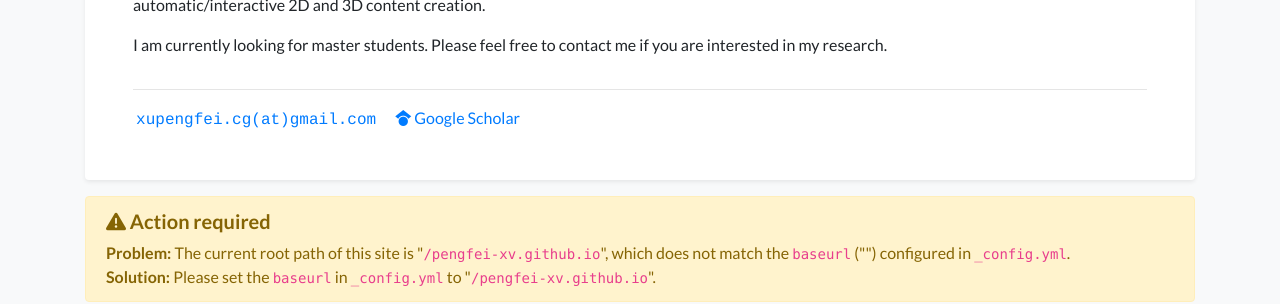
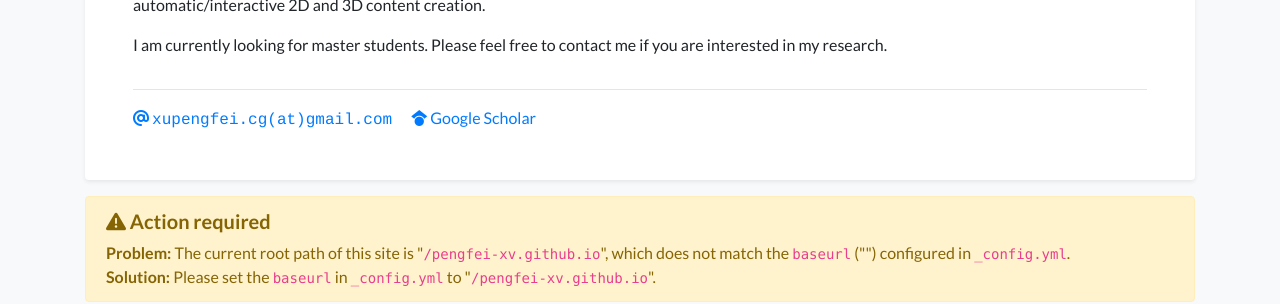
Before and after one commit to pengfei-xv/pengfei-xv.github.io, a Jekyll site: the page built from index.html, in a window 1280 px wide. Shown: the part 375-679 px from the top of the page. Built offline with Jekyll 4.4.1, drawn with Linux system fonts in a browser that asks for light colours; a style sheet for code colours, icons or effects is not loaded.

Commit message:
Update profile_card.html

```diff
--- a/_includes/widgets/profile_card.html
+++ b/_includes/widgets/profile_card.html
@@ -44,7 +44,7 @@
                 <div class="row">
                     <div class="col">
                         <a class="pr-3 no-break" href="mailto:{{ site.data.profile.email | encode_email }}">
-                            <i class="fas fa-envelope-o"></i> <span class="email-text">{{ site.data.profile.email | replace: "@", "(at)" }}</span>
+                            <i class="fa fa-at"></i> <span class="email-text">{{ site.data.profile.email | replace: "@", "(at)" }}</span>
                         </a>
 
                         {% if site.data.profile.gscholar %}
```
